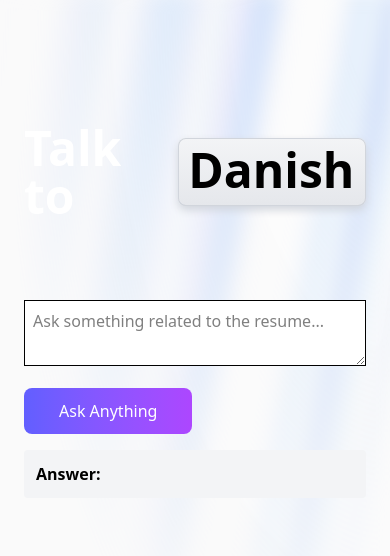
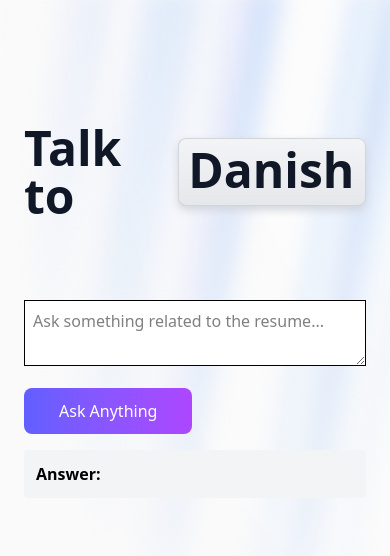
Before and after one commit to cosmicdanish1/MySol, a React (Vite) app in the folder FrontEnd/: page / in a window 390 px wide. Shown: the top 556 px of the page. Built offline with nearby package versions, Linux system fonts and the light colour scheme.

Commit message:
try to fix dark mood for mobile

```diff
--- a/FrontEnd/package.json
+++ b/FrontEnd/package.json
@@ -10,6 +10,7 @@
     "preview": "vite preview"
   },
   "dependencies": {
+    "@heroicons/react": "^2.2.0",
     "@tailwindcss/vite": "^4.0.15",
     "axios": "^1.8.4",
     "clsx": "^2.1.1",
--- a/FrontEnd/src/App.tsx
+++ b/FrontEnd/src/App.tsx
@@ -33,14 +33,15 @@ function App() {
         <AuroraBackground children={undefined} />
       </div>
 
-      <h1 className="flex justify-center text-5xl items-center font-bold mb-20 mt-25  text-white dark:text-white  sm:text-white md:text-black lg:text-black">
+      <h1 className="flex justify-center text-5xl items-center font-bold mb-20 mt-25 text-gray-900 dark:text-white">
   Talk to{" "}
   <ContainerTextFlip
     words={["MySol", "Danish", "MY AI"]}
     interval={5000}
-          className="text-center text-5xl font-bold text-black md:text-7xl dark:text-white"
+    className="text-center text-5xl font-bold text-gray-900 dark:text-white md:text-7xl"
   />
 </h1>
+
 
       <textarea
         value={question}
--- a/FrontEnd/src/index.css
+++ b/FrontEnd/src/index.css
@@ -1,5 +1,5 @@
 @import "tailwindcss";
-
+@custom-variant dark (&:where([data-theme=dark], [data-theme=dark] *));
 
 @theme inline {
   --animate-aurora: aurora 60s linear infinite;
```
Also changed, not shown: 1 other file (tests, documents, lock files or other folders). Lines whose indentation alone changed are shown as unchanged.
